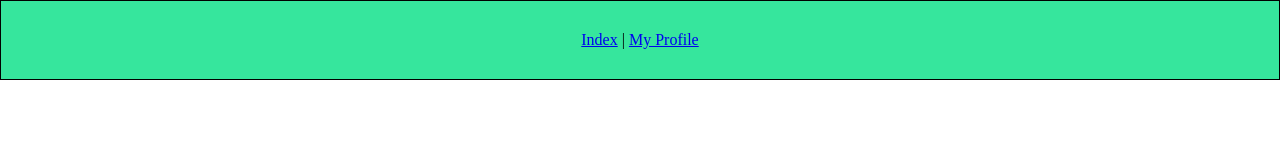
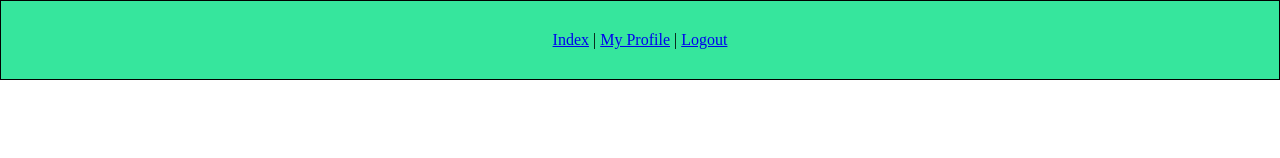
Before and after one commit to dlwlsgur0909/my-calendar, a Vue app in the folder FrontEnd/calendar/: page /login in a window 1280 px wide. Shown: the top 158 px of the page. Built offline with nearby package versions, Linux system fonts and the light colour scheme; sample sign-in values are in the browser's storage.

Commit message:
feat/fe: 로그아웃 기능 구현

```diff
--- a/FrontEnd/calendar/src/components/HeaderMenu.vue
+++ b/FrontEnd/calendar/src/components/HeaderMenu.vue
@@ -2,7 +2,8 @@
     <div class="header">
         <div v-if="loginStatus">
             <router-link to="/index">Index</router-link> |
-            <router-link to="/users">My Profile</router-link>
+            <router-link to="/users">My Profile</router-link> |
+            <router-link to="/logout">Logout</router-link>
         </div>
         <div class="before-login-header" v-else>
             <h1 @click="onClickLogo">Welcom to My Calendar</h1>
--- a/FrontEnd/calendar/src/router/router.js
+++ b/FrontEnd/calendar/src/router/router.js
@@ -25,6 +25,15 @@ const routes = [
         component: IndexView
     },
     {
+        path: '/logout',
+        name: 'logout',
+        beforeEnter: () => {
+            window.sessionStorage.clear();
+            window.location.href = "/login";
+        }
+
+    },
+    {
         path: '/users',
         name: 'users'
     }
```
